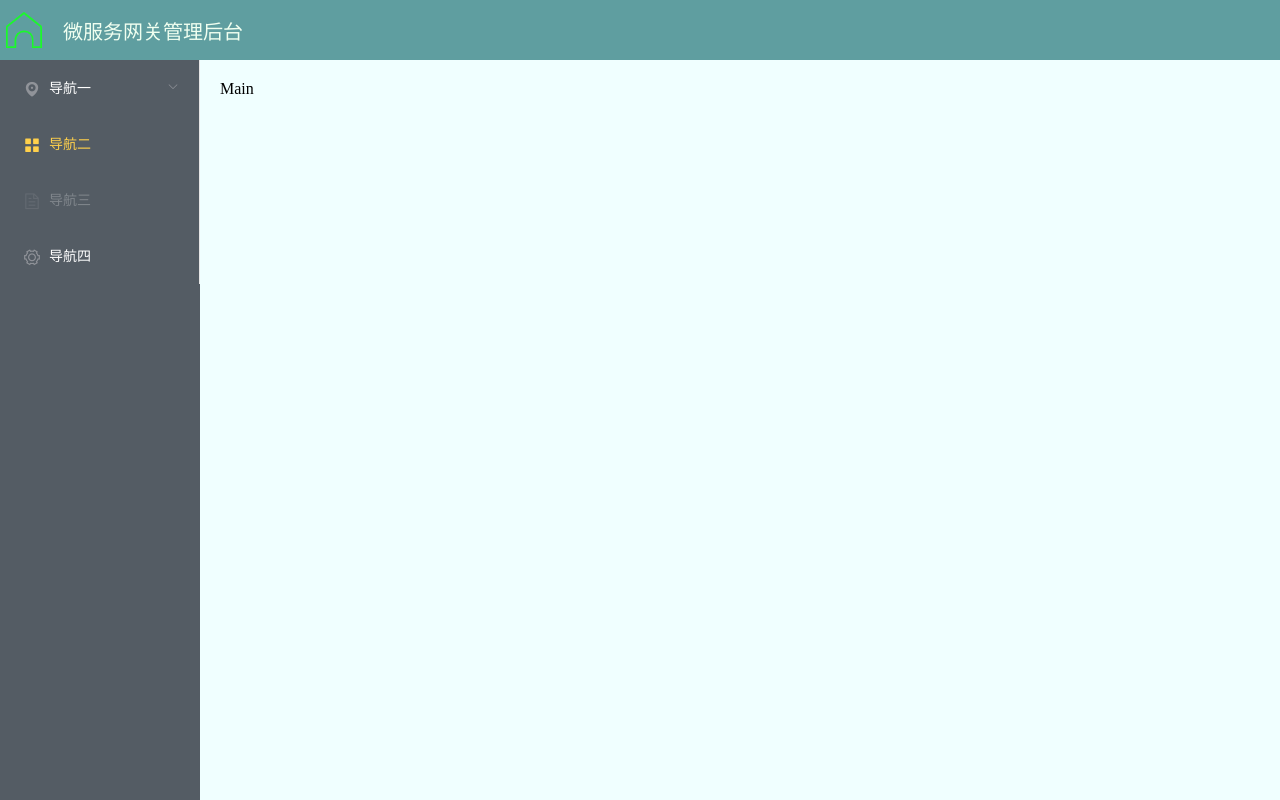
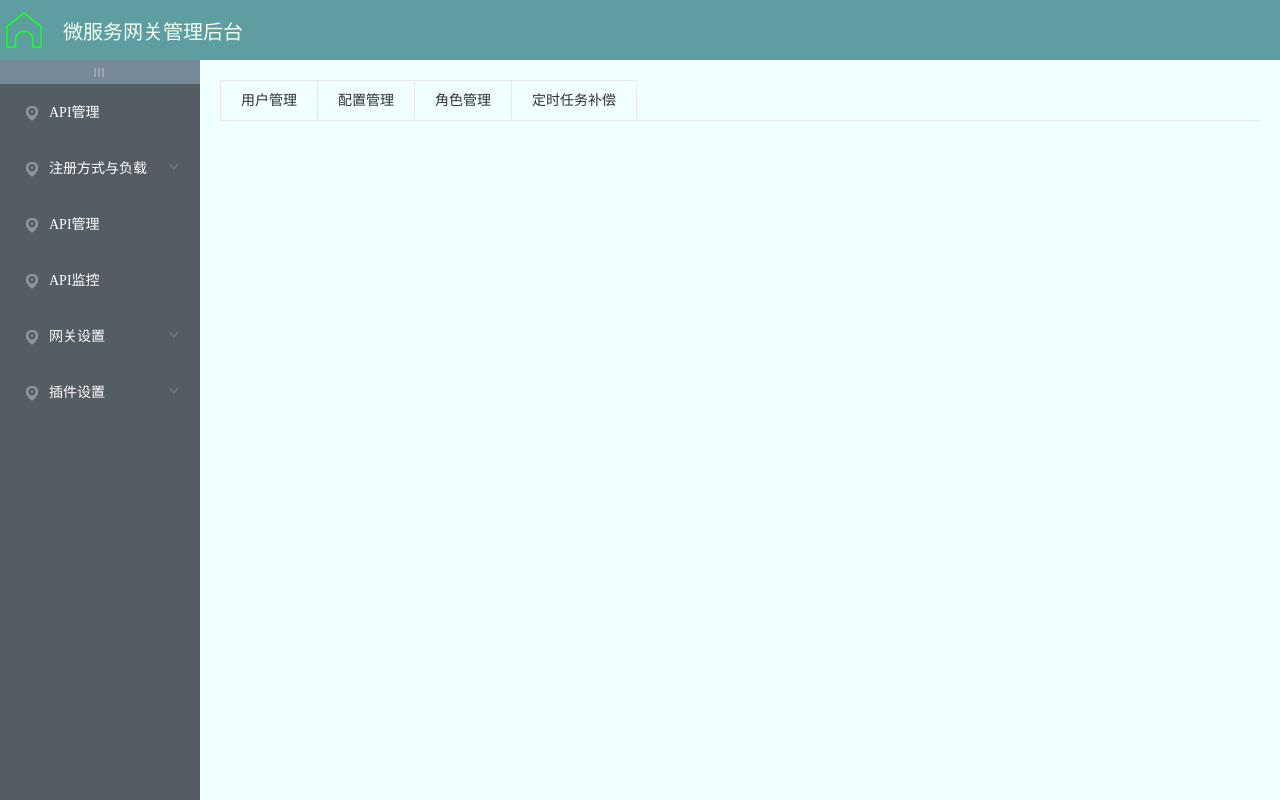
Before and after one commit to 945188363/my-Vue-project, a Vue app: page /index in a window 1280 px wide. Built offline with nearby package versions, Linux system fonts and the light colour scheme.

Commit message:
首页基本样式渲染

```diff
--- a/src/components/Index.vue
+++ b/src/components/Index.vue
@@ -9,57 +9,87 @@
     </el-header>
     <el-container>
       <!-- 侧边 -->
-      <el-aside width="200px">
+      <el-aside :width="isCollapse ? '64px' : '200px'">
+        <!--收缩按钮-->
+        <div class="toggle-button" @click="toggleCollapse">|||</div>
         <!--侧边栏菜单区域-->
         <el-menu
-          default-active="2"
           class="el-menu-vertical-demo"
-          @open="handleOpen"
-          @close="handleClose"
           background-color="#545c64"
           text-color="#fff"
-          active-text-color="#ffd04b">
-          <el-submenu index="1">
+          active-text-color="#ffd04b"
+          unique-opened
+          :collapse="isCollapse"
+          :collapse-transition="false"
+        >
+          <el-menu-item index="1">
+            <i class="el-icon-location"></i>
+            <span>API管理</span>
+          </el-menu-item>
+
+          <el-submenu index="2">
             <template slot="title">
               <i class="el-icon-location"></i>
-              <span>导航一</span>
+              <span>注册方式与负载</span>
             </template>
-            <el-menu-item-group>
-              <template slot="title">分组一</template>
-              <el-menu-item index="1-1">选项1</el-menu-item>
-              <el-menu-item index="1-2">选项2</el-menu-item>
-            </el-menu-item-group>
-            <el-menu-item-group title="分组2">
-              <el-menu-item index="1-3">选项3</el-menu-item>
-            </el-menu-item-group>
-            <el-submenu index="1-4">
-              <template slot="title">选项4</template>
-              <el-menu-item index="1-4-1">选项1</el-menu-item>
-            </el-submenu>
+            <el-menu-item index="2-1">服务注册方式</el-menu-item>
+            <el-menu-item index="2-2">负载均衡</el-menu-item>
           </el-submenu>
-          <el-menu-item index="2">
-            <i class="el-icon-menu"></i>
-            <span slot="title">导航二</span>
+
+          <el-menu-item index="3">
+            <i class="el-icon-location"></i>
+            <span>API管理</span>
           </el-menu-item>
-          <el-menu-item index="3" disabled>
-            <i class="el-icon-document"></i>
-            <span slot="title">导航三</span>
+
+          <el-menu-item index="4">
+            <i class="el-icon-location"></i>
+            <span>API监控</span>
           </el-menu-item>
-          <el-menu-item index="4">
-            <i class="el-icon-setting"></i>
-            <span slot="title">导航四</span>
-          </el-menu-item>
+
+          <el-submenu index="5">
+            <template slot="title">
+              <i class="el-icon-location"></i>
+              <span>网关设置</span>
+            </template>
+            <el-menu-item index="5-1">日志设置</el-menu-item>
+          </el-submenu>
+
+          <el-submenu index="6">
+            <template slot="title">
+              <i class="el-icon-location"></i>
+              <span>插件设置</span>
+            </template>
+          </el-submenu>
         </el-menu>
       </el-aside>
       <!-- 主体 -->
-      <el-main>Main</el-main>
+      <el-main>
+        <el-tabs v-model="activeName" type="card" @tab-click="handleClick">
+          <el-tab-pane label="用户管理" name="first">用户管理</el-tab-pane>
+          <el-tab-pane label="配置管理" name="second">配置管理</el-tab-pane>
+          <el-tab-pane label="角色管理" name="third">角色管理</el-tab-pane>
+          <el-tab-pane label="定时任务补偿" name="fourth">定时任务补偿</el-tab-pane>
+        </el-tabs>
+      </el-main>
     </el-container>
   </el-container>
 </template>
 
 <script>
 export default {
-  name: 'Index'
+  name: 'Index',
+  data: function () {
+    return {
+      isCollapse: false
+    }
+  },
+  // 存放 方法
+  methods: {
+    toggleCollapse () {
+      this.isCollapse = !this.isCollapse
+    }
+  }
+
 }
 </script>
 
@@ -85,8 +115,20 @@ export default {
   }
   .el-aside{
     background-color: #545c64;
+    .el-menu{
+      border-right: 0;
+    }
   }
   .el-main{
     background-color: azure;
   }
+  .toggle-button{
+    background-color: lightslategray;
+    font-size: 10px;
+    line-height: 24px;
+    color: white;
+    text-align: center;
+    letter-spacing: 0.2em;
+    cursor: pointer;
+  }
 </style>
```
